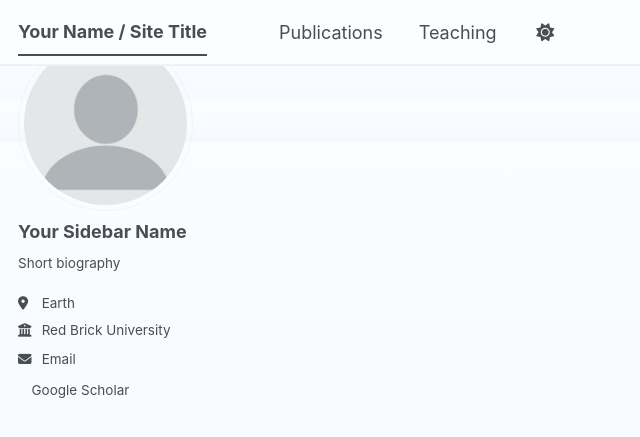
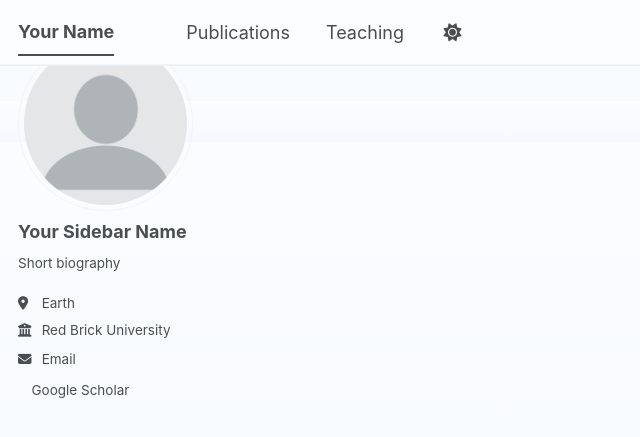
Before and after one commit to leihu26/leihu26.github.io, a Jekyll site: the page built from _pages/about.md, in a window 1280 px wide. Shown: the top 437 px of the page, without its empty margins (0-640 px from the left). Built offline with Jekyll 4.4.1, drawn with Linux system fonts in a browser that asks for light colours; a style sheet for code colours, icons or effects is not loaded.

Commit message:
Update _config.yml

```diff
--- a/_config.yml
+++ b/_config.yml
@@ -9,7 +9,7 @@
 # Basic Site Settings
 locale                   : "en-US"
 site_theme               : "default" # The available themes options are "default", "air", "sunrise", "mint", "dirt" and "contrast"
-title                    : "Your Name / Site Title"
+title                    : "Your Name"
 title_separator          : "-"
 name                     : &name "Your Name"
 description              : &description "Your Name's academic portfolio"   # Update this with a general description of your site, this is the default if not overridden by a page
```
